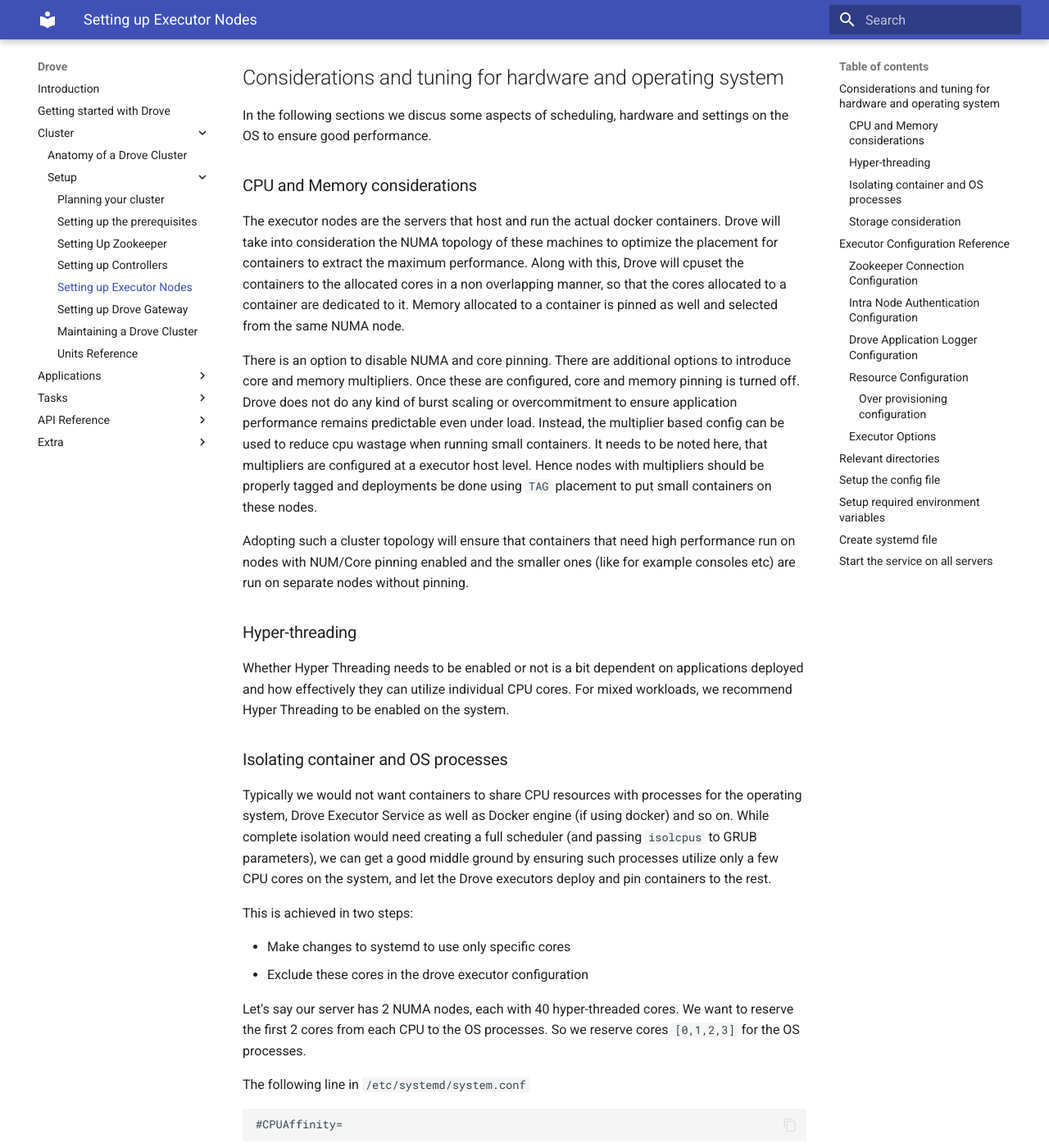
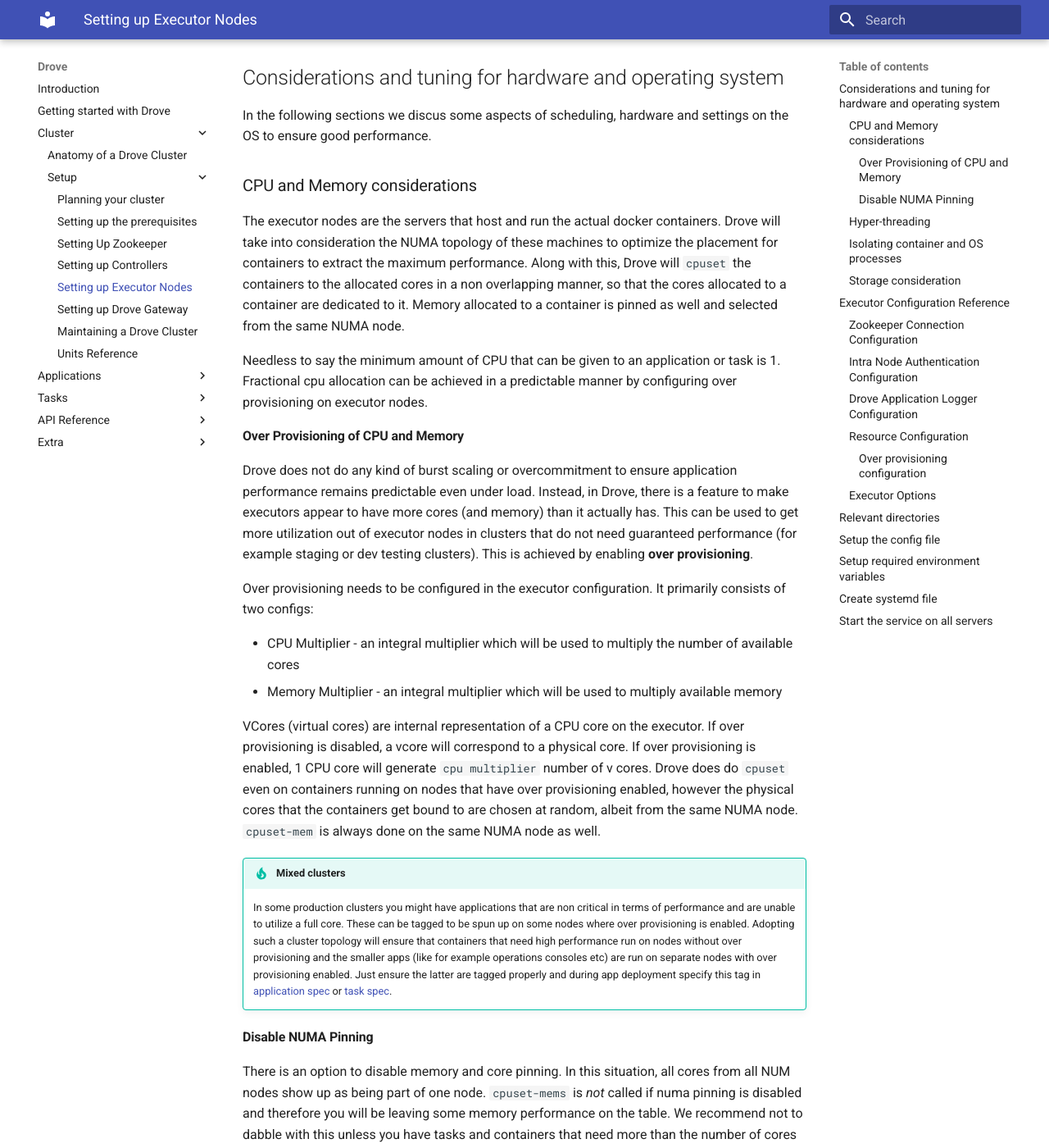
Before and after one commit to PhonePe/drove-orchestrator, an MkDocs documentation site: the page built from docs/docs/cluster/setup/executor-setup.md, in a window 1280 px wide and 1400 px high, scrolled down 194 px. Shown: the whole window at 82% size. Built offline with MkDocs 1.6.1 and Material for MkDocs 9.7.7, drawn with Linux system fonts in a browser that asks for light colours; some of the changed text lies outside the part shown.

Commit message:
Updated documentation for over provisioning

```diff
--- a/docs/docs/cluster/setup/executor-setup.md
+++ b/docs/docs/cluster/setup/executor-setup.md
@@ -8,14 +8,30 @@
 
 ### CPU and Memory considerations
 
-The executor nodes are the servers that host and run the actual docker containers. Drove will take into consideration the NUMA topology of these machines to optimize the placement for containers to extract the maximum performance. Along with this, Drove will cpuset the containers to the allocated cores in a non overlapping manner, so that the cores allocated to a container are dedicated to it. Memory allocated to a container is pinned as well and selected from the same NUMA node.
+The executor nodes are the servers that host and run the actual docker containers. Drove will take into consideration the NUMA topology of these machines to optimize the placement for containers to extract the maximum performance. Along with this, Drove will `cpuset` the containers to the allocated cores in a non overlapping manner, so that the cores allocated to a container are dedicated to it. Memory allocated to a container is pinned as well and selected from the same NUMA node.
 
-There is an option to disable NUMA and core pinning. There are additional options to introduce core and memory multipliers. Once these are configured, core and memory pinning is turned off. Drove does not do any kind of burst scaling or overcommitment to ensure application performance remains predictable even under load. Instead, the multiplier based config can be used to reduce cpu wastage when running small containers. It needs to be noted here, that multipliers are configured at a executor host level. Hence nodes with multipliers should be properly tagged and deployments be done using `TAG` placement to put small containers on these nodes.
+Needless to say the minimum amount of CPU that can be given to an application or task is 1. Fractional cpu allocation can be achieved in a predictable manner by configuring over provisioning on executor nodes.
 
-Adopting such a cluster topology will ensure that containers that need high performance run on nodes with NUM/Core pinning enabled and the smaller ones (like for example consoles etc) are run on separate nodes without pinning.
+#### Over Provisioning of CPU and Memory
+
+Drove does not do any kind of burst scaling or overcommitment to ensure application performance remains predictable even under load. Instead, in Drove, there is a feature to make executors appear to have more cores (and memory) than it actually has. This can be used to get more utilization out of executor nodes in clusters that do not need guaranteed performance (for example staging or dev testing clusters). This is achieved by enabling **over provisioning**.
+
+Over provisioning needs to be configured in the executor configuration. It primarily consists of two configs:
+
+* CPU Multiplier - an integral multiplier which will be used to multiply the number of available cores
+* Memory Multiplier - an integral multiplier which will be used to multiply available memory
+
+VCores (virtual cores) are internal representation of a CPU core on the executor. If over provisioning is disabled, a vcore will correspond to a physical core. If over provisioning is enabled, 1 CPU core will generate `cpu multiplier` number of v cores. Drove does do `cpuset` even on containers running on nodes that have over provisioning enabled, however the physical cores that the containers get bound to are chosen at random, albeit from the same NUMA node. `cpuset-mem` is always done on the same NUMA node as well.
+
+!!!tip "Mixed clusters"
+    In some production clusters you might have applications that are non critical in terms of performance and are unable to utilize a full core. These can be tagged to be spun up on some nodes where over provisioning is enabled. Adopting such a cluster topology will ensure that containers that need high performance run on nodes without over provisioning and the smaller apps (like for example operations consoles etc) are run on separate nodes with over provisioning enabled. Just ensure the latter are tagged properly and during app deployment specify this tag in [application spec](../../applications/specification.md) or [task spec](../../tasks/specification.md).
+
+#### Disable NUMA Pinning
+
+There is an option to disable memory and core pinning. In this situation, all cores from all NUM nodes show up as being part of one node. `cpuset-mems` is _not_ called if numa pinning is disabled and therefore you will be leaving some memory performance on the table. We recommend not to dabble with this unless you have tasks and containers that need more than the number of cores available on a single NUMA node. This setting is enabled at executor level by setting `disableNUMAPinning: true`.
 
 ### Hyper-threading
-Whether Hyper Threading needs to be enabled or not is a bit dependent on applications deployed and how effectively they can utilize individual CPU cores. For mixed workloads, we recommend Hyper Threading to be enabled on the system.
+Whether Hyper Threading needs to be enabled or not is a bit dependent on applications deployed and how effectively they can utilize individual CPU cores. For mixed workloads, we recommend Hyper Threading to be enabled on the executor nodes.
 
 ### Isolating container and OS processes
 Typically we would not want containers to share CPU resources with processes for the operating system, Drove Executor Service as well as Docker engine (if using docker) and so on. While complete isolation would need creating a full scheduler (and passing `isolcpus` to GRUB parameters), we can get a good middle ground by ensuring such processes utilize only a few CPU cores on the system, and let the Drove executors deploy and pin containers to the rest.
@@ -252,7 +268,7 @@
 |NUMA Pinning|`disableNUMAPinning`| Disable NUMA and CPU core pinning for containers. Pinning is on by default. (default: `false`)|
 |Nvidia GPU| `enableNvidiaGpu` | Enable GPU support on containers. This setting makes all available Nvidia GPUs on the current executor machine available for any container running on this executor. GPU resources are not discovered on the executor, managed and rationed between containers. Needs to be used in conjunction with tagging (see `tags` below) to ensure only the applications which require a GPU end up on the executor with GPUs.|
 |Tags|`tags`| A set of strings that can be used in `TAG` placement policy to route application and task instances to this executor. |
-|Over Provisioning|`overProvisioning`|Setup over provisioning configuration. If this is provided, `disableNUMAPinning` needs to be set to `true`.|
+|Over Provisioning|`overProvisioning`|Setup over provisioning configuration. |
 
 
 !!!warning "Tagging"
@@ -274,16 +290,10 @@
 
 To enable more containers than we could usually deploy and to still retain some level of control on how small you want a container to go, we specify multipliers on CPU and memory.
 
-!!!danger "Things turned off"
-    The following are **turned off** when `overProvisioning` is enabled:
+**Example:**
+- Let's say your executor server has 40 cores available. If you set `cpuMultiplier` as 4, this node will now show up as having 160 cores to the controller.
+- Let's say your server had 512GB of memory, setting `memoryMultiplier` to 2 will make drove see it as 1TB.
 
-    - OS cores reservation.
-    - Drove will not ensure cores and memory allocated to a container come from same numa node
-    - Drove will not be calling cpuset/memset on container to pin containers to cores
-
-**Example:**
-- Let's say your executor server has 40 cores available. If you set `cpuMultiplier` as 4, this will blow up to 0-159.
-- Let's say your server had 512GB of memory, setting `memoryMultiplier` to 2 will make drove see it as 1TB.
 
 |Name|Option|Description|
 |----|------|-----------|
```
Also changed, not shown: other parts of docs/docs/cluster/setup/executor-setup.md (+0 -1 lines).
